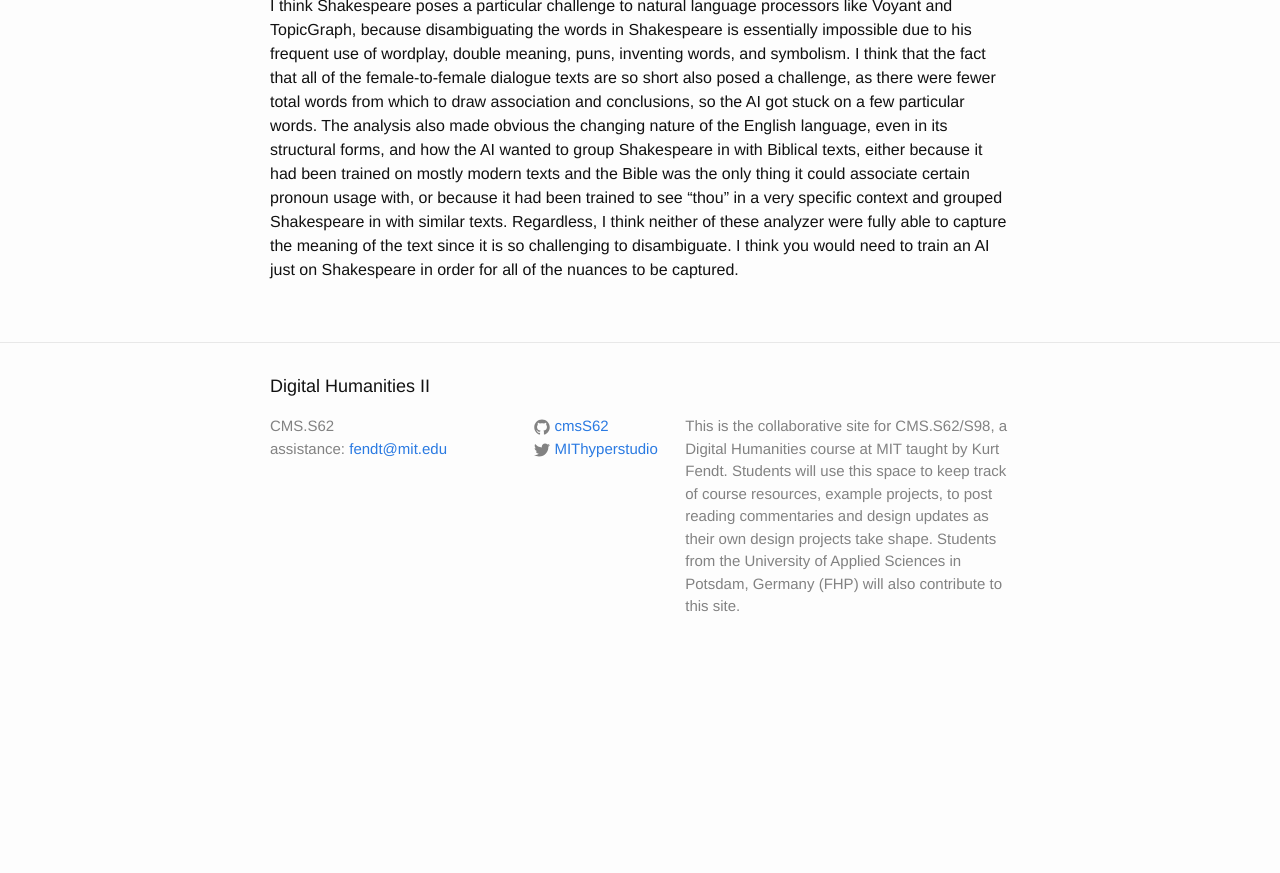
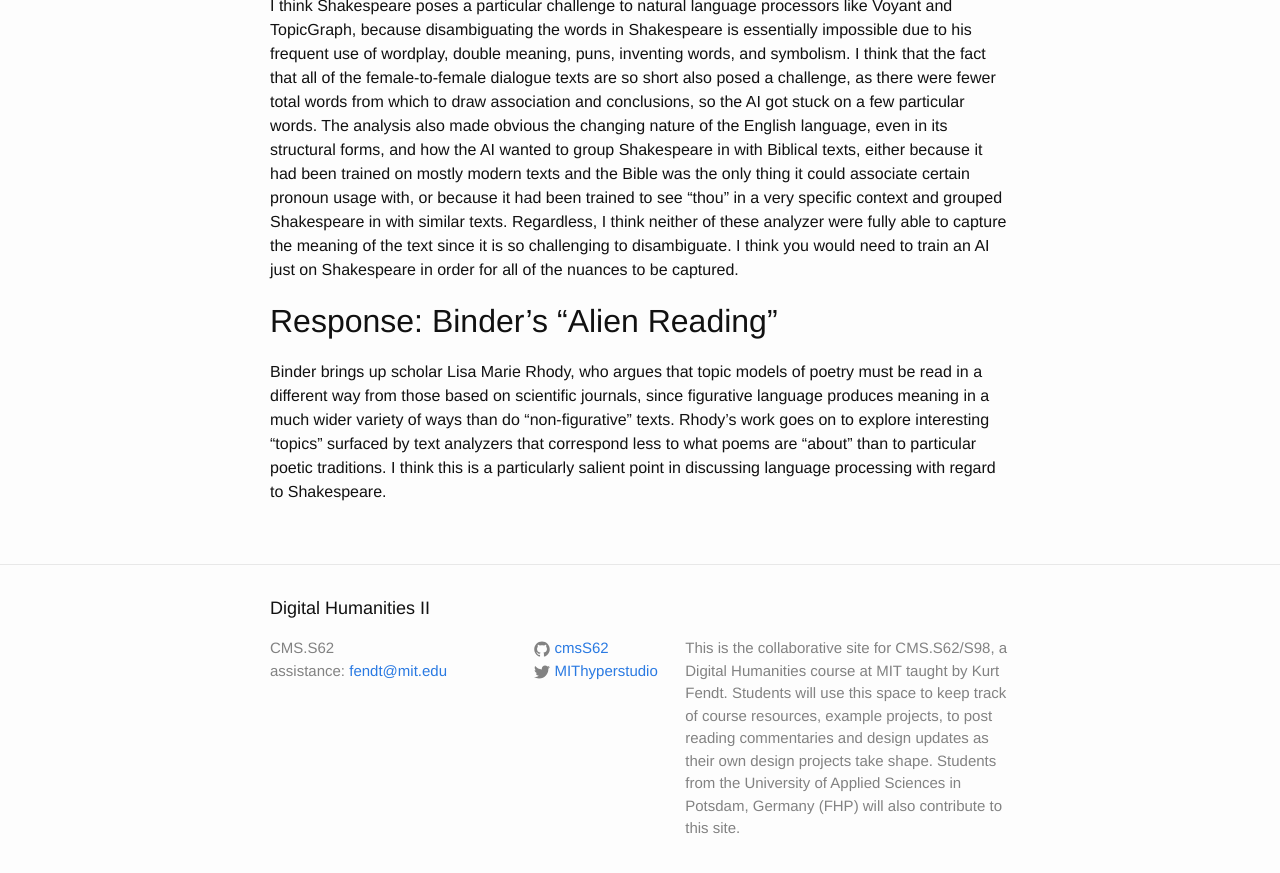
Before and after one commit to cmsS62/Spring-2018, a Jekyll site: the page built from _posts/2018-03-06-your-filename.md, in a window 1280 px wide and 900 px high, scrolled down 2481 px. Shown: the top 873 px of the window. Built offline with Jekyll 4.4.1, drawn with Linux system fonts in a browser that asks for light colours; before the commit the page ends 3159 px from its top, so only the background shows below that.

Commit message:
Create 2018-03-06-your-filename.md

```diff
--- a/_posts/2018-03-06-your-filename.md
+++ b/_posts/2018-03-06-your-filename.md
@@ -54,3 +54,7 @@ This TopicGraph gets a little messy, I think partly because it's so short and th
 ## In summary:
 
 I think Shakespeare poses a particular challenge to natural language processors like Voyant and TopicGraph, because disambiguating the words in Shakespeare is essentially impossible due to his frequent use of wordplay, double meaning, puns, inventing words, and symbolism. I think that the fact that all of the female-to-female dialogue texts are so short also posed a challenge, as there were fewer total words from which to draw association and conclusions, so the AI got stuck on a few particular words. The analysis also made obvious the changing nature of the English language, even in its structural forms, and how the AI wanted to group Shakespeare in with Biblical texts, either because it had been trained on mostly modern texts and the Bible was the only thing it could associate certain pronoun usage with, or because it had been trained to see "thou" in a very specific context and grouped Shakespeare in with similar texts. Regardless, I think neither of these analyzer were fully able to capture the meaning of the text since it is so challenging to disambiguate. I think you would need to train an AI just on Shakespeare in order for all of the nuances to be captured.
+
+## Response: Binder’s “Alien Reading"
+
+Binder brings up scholar Lisa Marie Rhody, who argues that topic models of poetry must be read in a different way from those based on scientific journals, since figurative language produces meaning in a much wider variety of ways than do “non-figurative” texts. Rhody's work goes on to explore interesting “topics” surfaced by text analyzers that correspond less to what poems are “about” than to particular poetic traditions. I think this is a particularly salient point in discussing language processing with regard to Shakespeare.
```
